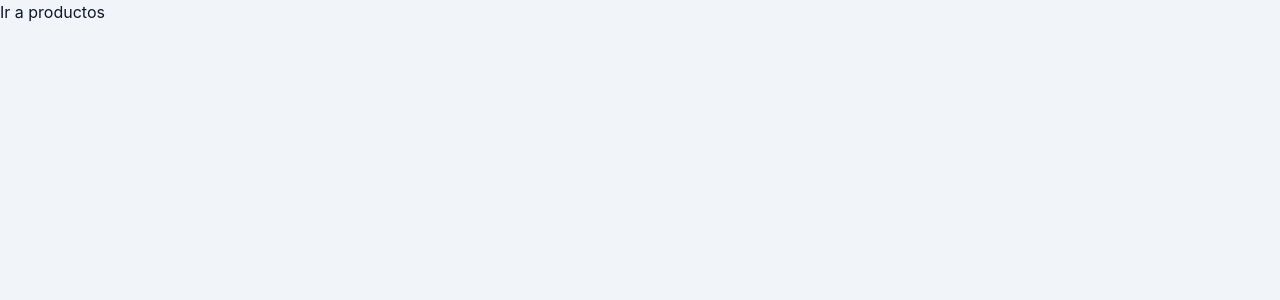
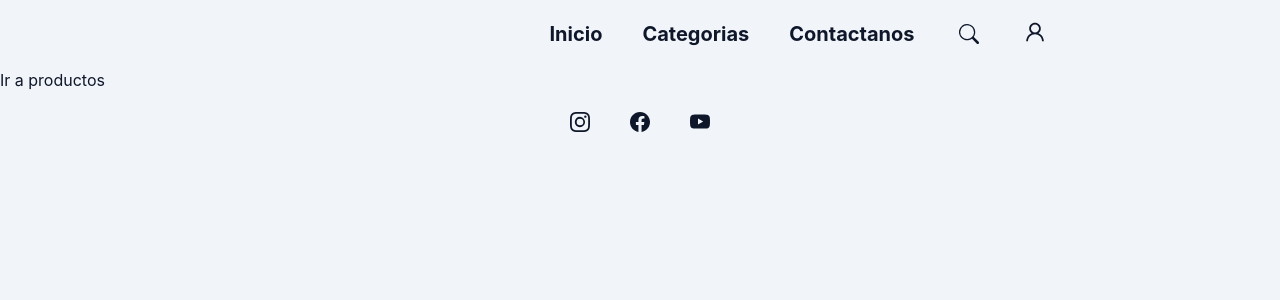
Before and after one commit to Andresdiazprogramer/Eccommerce-Next, a Next.js app: page / in a window 1280 px wide. Shown: the top 300 px of the page. Built offline with nearby package versions, Linux system fonts and the light colour scheme.

Commit message:
Redux y nuevas actualizaciones

```diff
--- /dev/null
+++ b/components/Footer/index.js
@@ -0,0 +1,19 @@
+import Link from 'next/link'
+import React from 'react'
+import {BsInstagram,BsFacebook,BsYoutube} from 'react-icons/bs'
+
+export default function Footer() {
+    return(
+        <>
+            <footer className='w-full'>
+                <div className='flex flex-row justify-center'>
+                    <Link href='/contact'>
+                    <BsInstagram className='m-5 text-xl cursor-pointer'></BsInstagram>
+                    </Link>
+                    <BsFacebook className='m-5 text-xl cursor-pointer'></BsFacebook>
+                    <BsYoutube className='m-5 text-xl cursor-pointer'></BsYoutube>
+                </div>
+            </footer>
+        </>
+    )
+}
--- /dev/null
+++ b/components/Header/index.js
@@ -0,0 +1,36 @@
+import Link from 'next/link'
+import React from 'react'
+import {BsSearch} from 'react-icons/bs'
+import {AiOutlineUser} from 'react-icons/ai'
+
+
+export default function Header() {
+  return (
+    <>
+    <header className='flex flex-row justify-center'>
+        <div className='p-2 h-0'>
+            <svg>
+
+            </svg>
+        </div>
+        <nav className='font-bold flex flex-row justify-center w-full'>
+            <div className='m-5 text-xl'>
+            <Link href='/'>Inicio</Link>
+            </div>
+            <div className='m-5 text-xl'>
+            <Link href='/categorias'>Categorias</Link>
+            </div>
+            <div className='m-5 text-xl'>
+            <Link href='/contact'>Contactanos</Link>
+            </div>
+            <div className='m-6 text-xl'>
+            <BsSearch></BsSearch>
+            </div>
+            <div className='m-5 text-2xl'>
+            <AiOutlineUser></AiOutlineUser>
+            </div>
+        </nav>
+    </header>
+    </>
+  )
+}
--- a/components/Product/index.js
+++ b/components/Product/index.js
@@ -1,13 +1,53 @@
 import Button from 'components/Button'
 import React from 'react'
+import { database } from 'config/firebase'
+import {collection,doc,getDocs,getDoc} from 'firebase/firestore'
+import Link from 'next/link'
 
-export default function Product() {
+
+export async function getStaticPaths(){
+  const col = collection(database,"productos")
+  const docs = await getDocs(col)
+
+  const productos = []
+
+  docs.forEach(doc=>{
+      productos.push({...doc.data(),id:doc.id})
+  })
+
+  const paths = productos.map(producto=>({
+      params:{
+          id:producto.id
+      }
+  }))
+
+  return {
+      paths,
+      fallback:false // Si visitamos una ruta que no existe, devolvemos un 404
+  }
+}
+
+
+export async function getStaticProps({params}){
+  const document = doc(database,"productos",params.id)
+  const productDocument = await getDoc(document)
+
+  const producto = productDocument.data()
+
+  return {
+      props:{
+          producto
+      }
+  }
+}
+
+export default function Product(props) {
     return(
         <div className='rounded'>
             <img src='https://www.pequerecetas.com/wp-content/uploads/2013/07/hamburguesas-caseras-receta.jpg' alt='Hamburguesa' className='object-cover h-48 w-96 hover:scale-125 transition rounded'/>
-            <h1 className='font-bold'>Nombre del Producto</h1>
-            <p className='font-semibold'>descripcion del producto</p>
-            <p className='font-semibold'>precio del producto</p>
+            <h1 className='font-bold'>{props.producto?.nombre}</h1>
+            <p className='font-semibold'>{props.producto?.precio}</p>
+            <p className='font-semibold'>{props.producto?.descripcion}</p>
             <Button>{`Agregar al carrito`}</Button>
         </div>
     )
--- a/package.json
+++ b/package.json
@@ -9,10 +9,13 @@
     "lint": "next lint"
   },
   "dependencies": {
+    "@reduxjs/toolkit": "^1.8.1",
     "firebase": "^9.6.11",
     "next": "12.1.5",
     "react": "18.0.0",
-    "react-dom": "18.0.0"
+    "react-dom": "18.0.0",
+    "react-icons": "^4.3.1",
+    "react-redux": "^8.0.1"
   },
   "devDependencies": {
     "autoprefixer": "^10.4.5",
--- a/pages/_app.js
+++ b/pages/_app.js
@@ -1,10 +1,18 @@
-import "styles/globals.css";
+import "styles/globals.css"
+import {Provider} from 'react-redux'
+import store from "redux/store"
+
+// Aquí va el provider, este es el que almacena el estado global de la app
+
+
 
 function MyApp({ Component, pageProps }) {
   return (
-    <main className="bg-slate-100 text-slate-900  dark:bg-slate-900 dark:text-slate-100  transition duration-500 min-h-screen">
-    <Component {...pageProps} />
-    </main>
+    <Provider store={store}>
+      <div className="bg-slate-100 text-slate-900  dark:bg-slate-900 dark:text-slate-100  transition duration-500 min-h-screen">
+        <Component {...pageProps} />
+      </div>
+    </Provider>
   )
 }
 
--- /dev/null
+++ b/pages/contact/index.js
@@ -0,0 +1,11 @@
+import Header from 'components/Header'
+import React from 'react'
+
+export default function Contact() {
+    return(
+        <>
+            <Header/>
+
+        </>
+    )
+}
--- a/pages/index.js
+++ b/pages/index.js
@@ -1,10 +1,16 @@
+import Footer from 'components/Footer'
+import Header from 'components/Header'
 import Link from 'next/link'
+import React from 'react'
 
 export default function Home() {
   return (
-    <main>
+    <>
+    <Header></Header>
+    <div>
       <Link href='/productos'>Ir a productos</Link>
-    </main>
-
+    </div>
+    <Footer></Footer>
+    </>
   )
 }
--- a/pages/productos/[id].jsx
+++ b/pages/productos/[id].jsx
@@ -31,8 +31,6 @@ export async function getStaticPaths(){
           id:producto.id
       }
   }))
-
-  console.log(paths)
 
   return {
       paths,
--- /dev/null
+++ b/redux/store.js
@@ -0,0 +1,7 @@
+import {configureStore} from '@reduxjs/toolkit'
+
+const store = configureStore({
+    reducer:{}
+})
+
+export default store
--- a/styles/globals.css
+++ b/styles/globals.css
@@ -18,7 +18,3 @@ a {
 * {
   box-sizing: border-box;
 }
-
-h1{
-  font-size: font-bold;
-}
```
Also changed, not shown: features/cart/index.js (added, +21 -0 lines), 1 other file (tests, documents, lock files or other folders).
